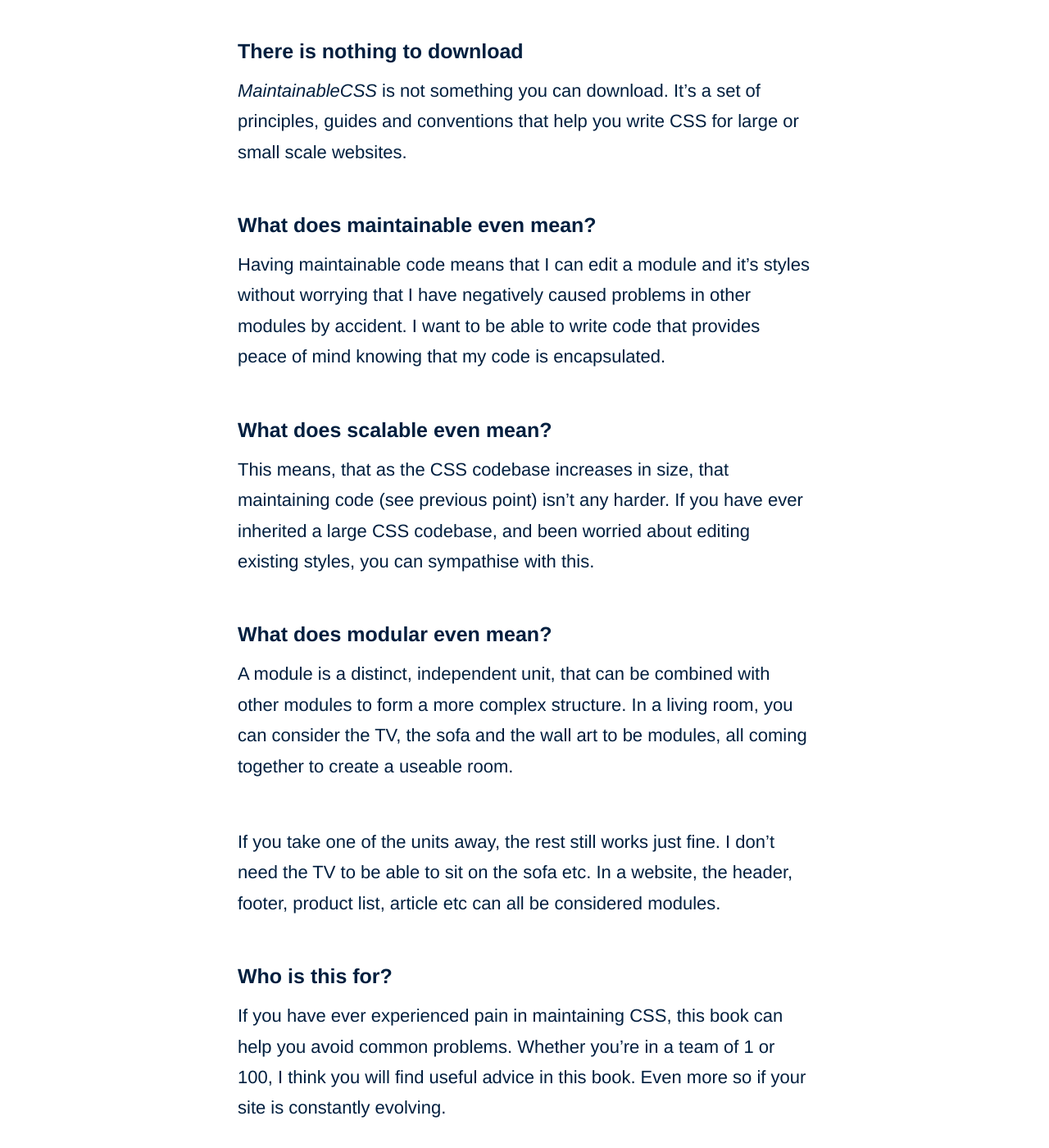
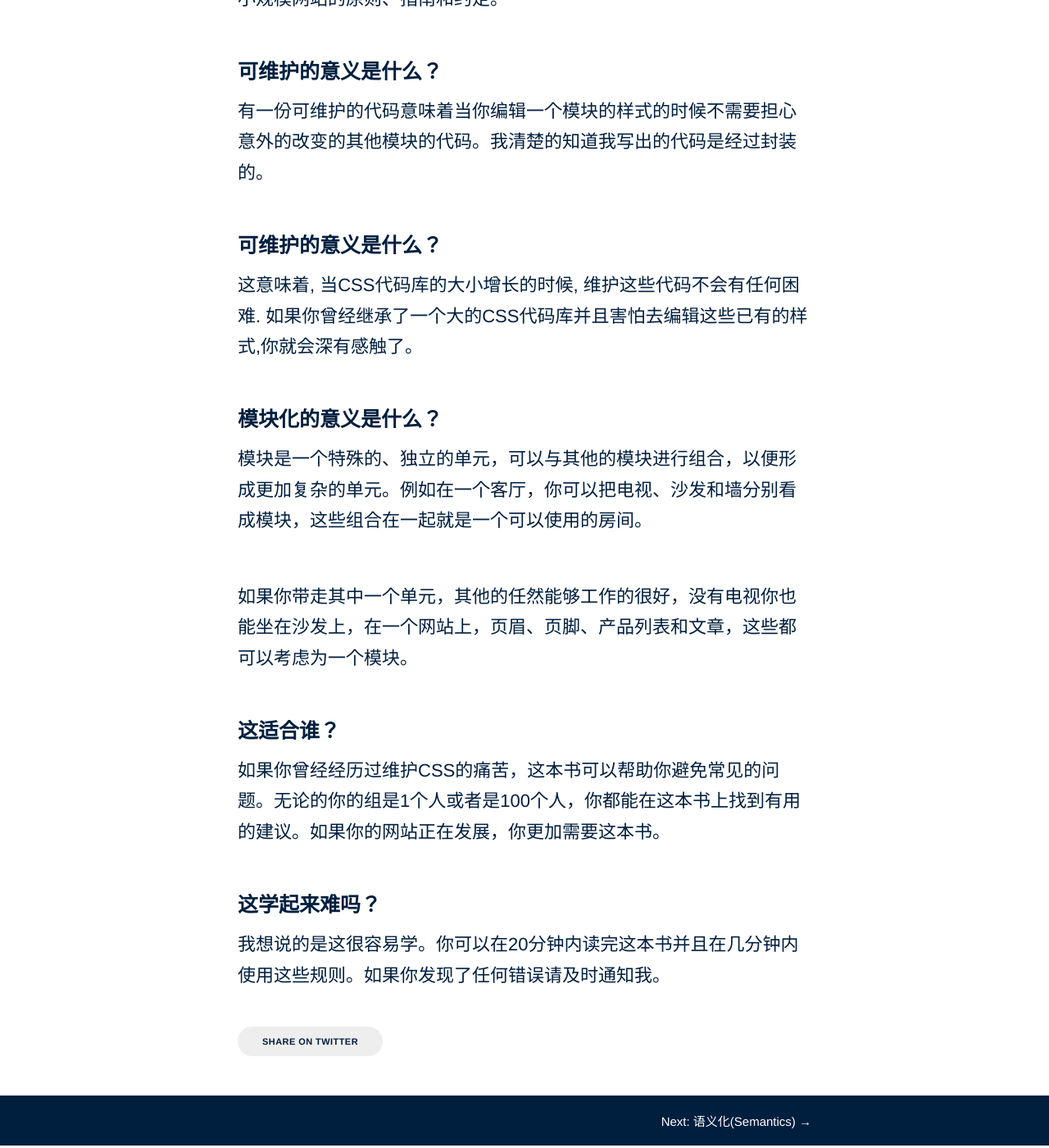
Before and after one commit to owenyang0/maintainablecss-cn, a Jekyll site: the page built from _chapters/01-introduction.md, in a window 1280 px wide and 1400 px high, scrolled down 559 px. Shown: the whole window at 82% size. Built offline with Jekyll 4.4.1, drawn with Linux system fonts in a browser that asks for light colours; some of the changed text lies outside the part shown.

Commit message:
translate the chapter 01

```diff
--- a/_chapters/01-introduction.md
+++ b/_chapters/01-introduction.md
@@ -1,37 +1,37 @@
 ---
 layout: chapter
-title: Introduction
+title: 介绍
 section: Preface
 permalink: /chapters/introduction/
-description: An introduction to MaintainableCSS, an approach to writing modular, scalable and of course maintainable CSS.
+description: 介绍MaintainableCSS, 用一种模块化和可扩展的方式来编写CSS.
 ---
 
-*MaintainableCSS* is an approach to architecting and writing CSS that helps you and your team write modular, scalable and maintainable code.
+*MaintainableCSS* 是一种编写模块化、可扩展和易维护的CSS的架构。
 
-In practical terms, this means that as a developer I want to create new features, or edit existing features without having to concern myself with overriding styles I don't want applied, or worse that the code I write causes regression elsewhere.
+在实际情况下，这意味着，作为一个开发者，当我想创建一个新的功能或者修改已有的功能的时候，我不需要担心会使原来的代码变的更糟。
 
-## There is nothing to download
+## 什么都不需要下载
 
-*MaintainableCSS* is not something you can download. It's a set of principles, guides and conventions that help you write CSS for large or small scale websites.
+*MaintainableCSS* 是不需要下载的。这只是一套帮助你构建大规模或者小规模网站的原则、指南和约定。
 
-## What does maintainable even mean?
+## 可维护的意义是什么？
 
-Having maintainable code means that I can edit a module and it's styles without worrying that I have negatively caused problems in other modules by accident. I want to be able to write code that provides peace of mind knowing that my code is encapsulated.
+有一份可维护的代码意味着当你编辑一个模块的样式的时候不需要担心意外的改变的其他模块的代码。我清楚的知道我写出的代码是经过封装的。
 
-## What does scalable even mean?
+## 可维护的意义是什么？
 
-This means, that as the CSS codebase increases in size, that maintaining code (see previous point) isn't any harder. If you have ever inherited a large CSS codebase, and been worried about editing existing styles, you can sympathise with this.
+这意味着, 当CSS代码库的大小增长的时候, 维护这些代码不会有任何困难. 如果你曾经继承了一个大的CSS代码库并且害怕去编辑这些已有的样式,你就会深有感触了。
 
-## What does modular even mean?
+## 模块化的意义是什么？
 
-A module is a distinct, independent unit, that can be combined with other modules to form a more complex structure. In a living room, you can consider the TV, the sofa and the wall art to be modules, all coming together to create a useable room.
+模块是一个特殊的、独立的单元，可以与其他的模块进行组合，以便形成更加复杂的单元。例如在一个客厅，你可以把电视、沙发和墙分别看成模块，这些组合在一起就是一个可以使用的房间。
 
-If you take one of the units away, the rest still works just fine. I don't need the TV to be able to sit on the sofa etc. In a website, the header, footer, product list, article etc can all be considered modules.
+如果你带走其中一个单元，其他的任然能够工作的很好，没有电视你也能坐在沙发上，在一个网站上，页眉、页脚、产品列表和文章，这些都可以考虑为一个模块。
 
-## Who is this for?
+## 这适合谁？
 
-If you have ever experienced pain in maintaining CSS, this book can help you avoid common problems. Whether you're in a team of 1 or 100, I think you will find useful advice in this book. Even more so if your site is constantly evolving.
+如果你曾经经历过维护CSS的痛苦，这本书可以帮助你避免常见的问题。无论的你的组是1个人或者是100个人，你都能在这本书上找到有用的建议。如果你的网站正在发展，你更加需要这本书。
 
-## How hard is this to learn?
+## 这学起来难吗？
 
-I would say it's very easy to learn. You can read the entire book in under 20 minutes and apply the rules in minutes. Let me know if I am wrong though :).
+我想说的是这很容易学。你可以在20分钟内读完这本书并且在几分钟内使用这些规则。如果你发现了任何错误请及时通知我。
```
